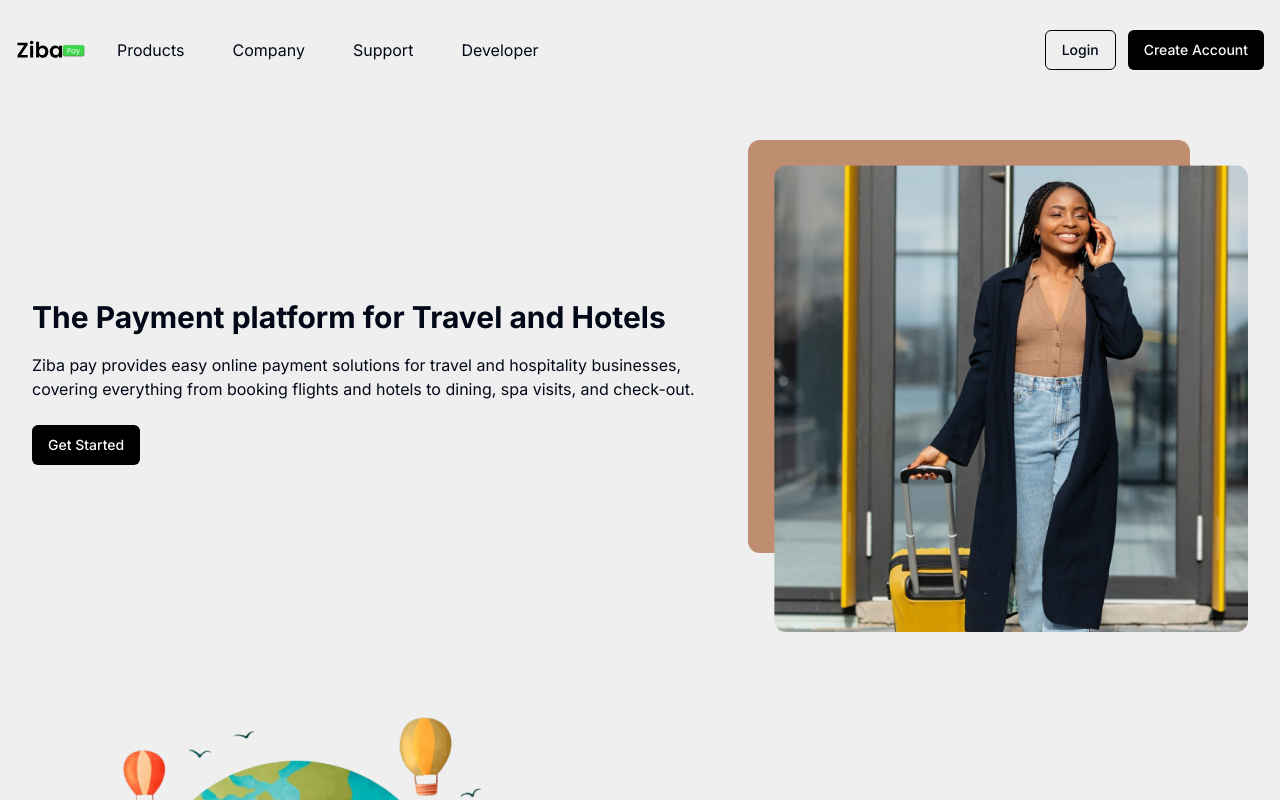
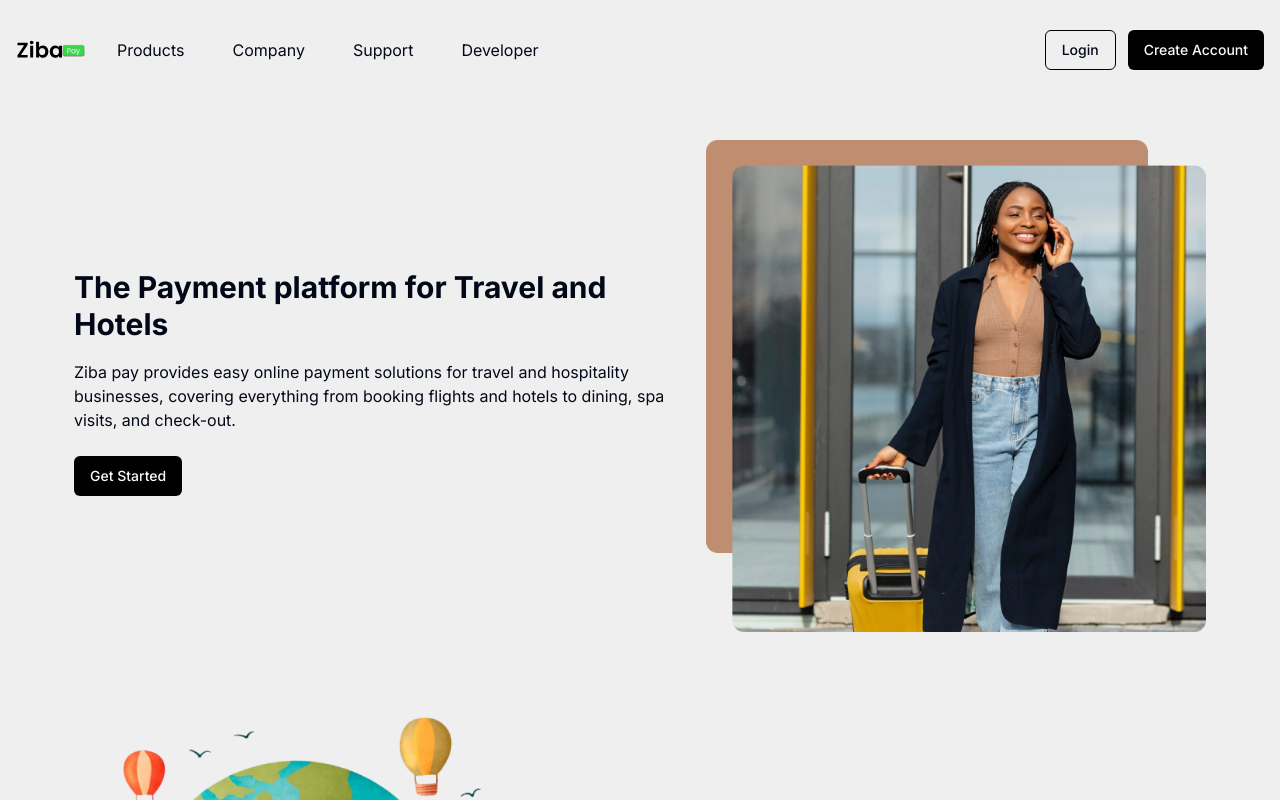
Before and after one commit to ziba-frontend/frontend_ziba_pay, a Next.js app: page /hospitality in a window 1280 px wide. Shown: the top 800 px of the page. Built offline with nearby package versions, Linux system fonts and the light colour scheme.

Commit message:
modify doc

```diff
--- a/src/app/(api-doc)/api-docs/layout.tsx
+++ b/src/app/(api-doc)/api-docs/layout.tsx
@@ -7,7 +7,11 @@ import DocsNavbar from "@/components/DocsNavbar";
 
 export default function RootDocsLayout({ children }: { children: ReactNode }) {
    return (
-      <RootProvider>
+      <RootProvider
+         theme={{
+            enabled: false,
+         }}
+      >
          <DocsNavbar />
          <DocsLayout
             tree={pageTree}
--- a/src/app/(products)/hospitality/page.tsx
+++ b/src/app/(products)/hospitality/page.tsx
@@ -6,13 +6,14 @@ import hospi1 from "../../../../public/images/hospi1.png";
 import hospi2 from "../../../../public/images/hospi2.png";
 import hospi3 from "../../../../public/images/hospi3.png";
 import hospi4 from "../../../../public/images/hospi4.png";
+import Link from "next/link";
 
 const Healthcare = () => {
    return (
       <div>
          <div className="my-10 container">
             <div className="flex-col flex md:flex-row items-center justify-center gap-6">
-               <div className="">
+               <div className="md:w-1/2">
                   <h1 className="my-4">
                      The Payment platform for Travel and Hotels
                   </h1>
@@ -22,13 +23,13 @@ const Healthcare = () => {
                      booking flights and hotels to dining, spa visits, and
                      check-out.
                   </p>
-                  <Button className="w-fit my-6">Get Started</Button>
+                  <Link href="/sign-up"><Button className="w-fit my-6">Get Started</Button></Link>
+
                </div>
                <Image
                   src={hospi1}
                   alt="ziba pay"
                   width={500}
-
                />
             </div>
          </div>
```
